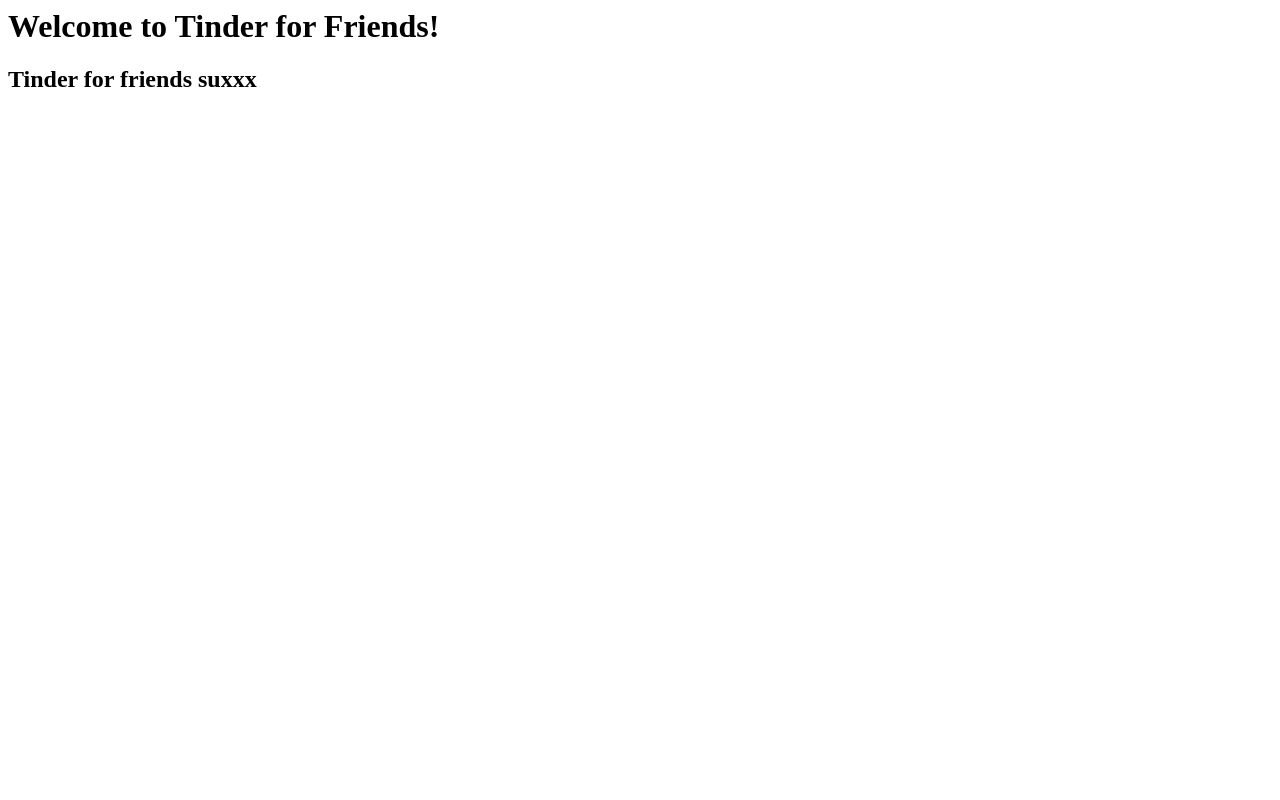
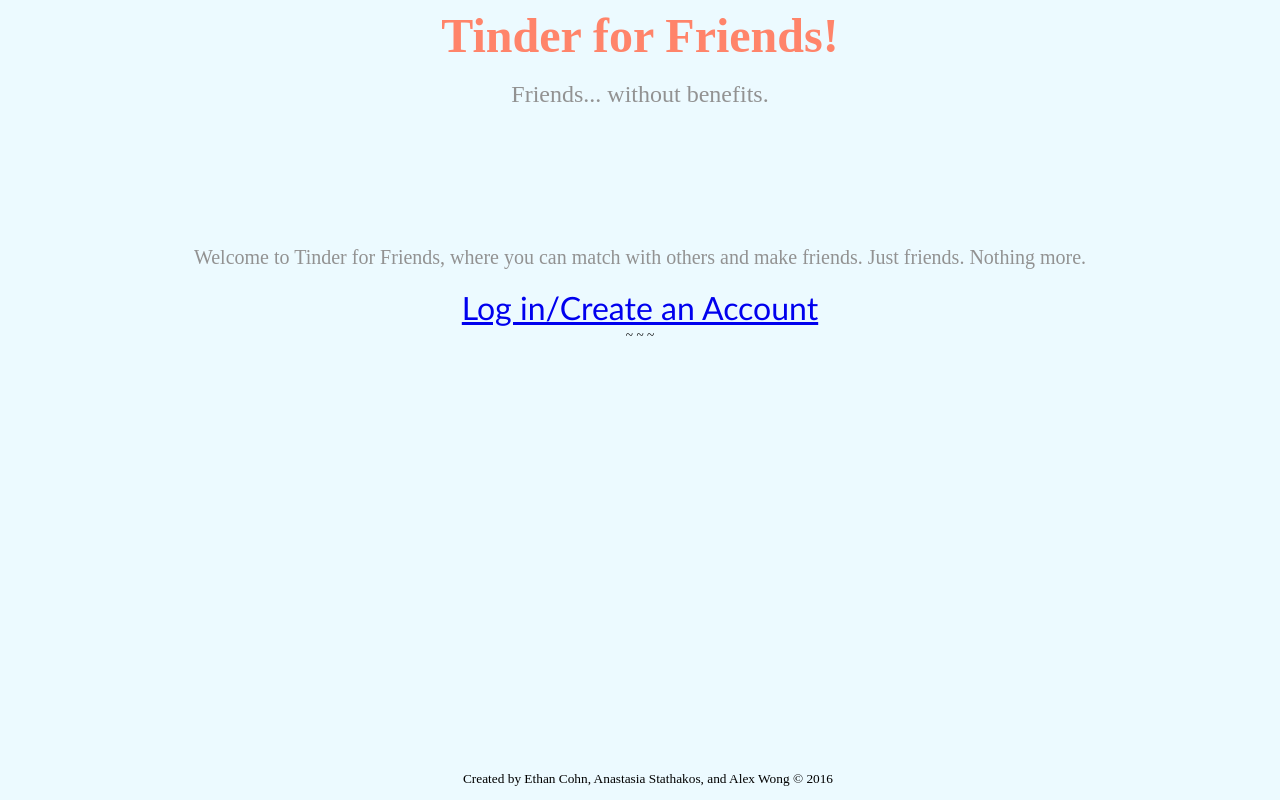
Before and after one commit to a22wong/tff, a plain HTML site: page index.html in a window 1280 px wide. Drawn offline with Linux system fonts and the light colour scheme.

Commit message:
Update index.html
-copied landing.html to index.html
-change link from absolute to relative (ie "www.cs.mcgill.ca/~ecohn/tff/login.html" --> "../tff/login.html")
--this is important so we can all use the links in our own file systems without having to change it every time (it's good practice!)
:)

```diff
--- a/index.html
+++ b/index.html
@@ -1,8 +1,40 @@
-<!DOCTYPE = html>
+<!DOCTYPE html>
 <html>
-	<title>Tinder for Friends</title>
-  <body>
-    <h1>Welcome to Tinder for Friends!</h1>
-	<h2>Tinder for friends suxxx</h2>
-  </body>
+        <head>
+                <title> Tinder for Friends! </title>
+        </head>
+
+        <body bgcolor="ECFAFF">
+        <center><b><font face="Curlz MT" color="FF846A" size="7">
+                                Tinder for Friends!
+        </font></b><center>
+        <br>
+
+        <font face="Arial Rounded MT Bold" color="929292" size="5">
+                <center>
+                        Friends... without benefits.
+                </center>
+
+        <br><br><br><br><br>
+        <small>
+                Welcome to Tinder for Friends, where you can match with others and make friends. Just friends. Nothing more.
+         </font>
+
+        <br><br>
+
+        <font face="calibri" color="7183F7" size="6">
+                <a href="../tff/login.html">                            Log in/Create an Account
+                </a>
+        </font>
+
+        <div style="position: relative">
+                <p style="position: fixed; bottom: 0; width:100%; text-align: center">
+                        Created by Ethan Cohn, Anastasia Stathakos, and Alex Wong &copy 2016
+                </p>
+
+        </body>
+
 </html>
+~
+~
+~
```
